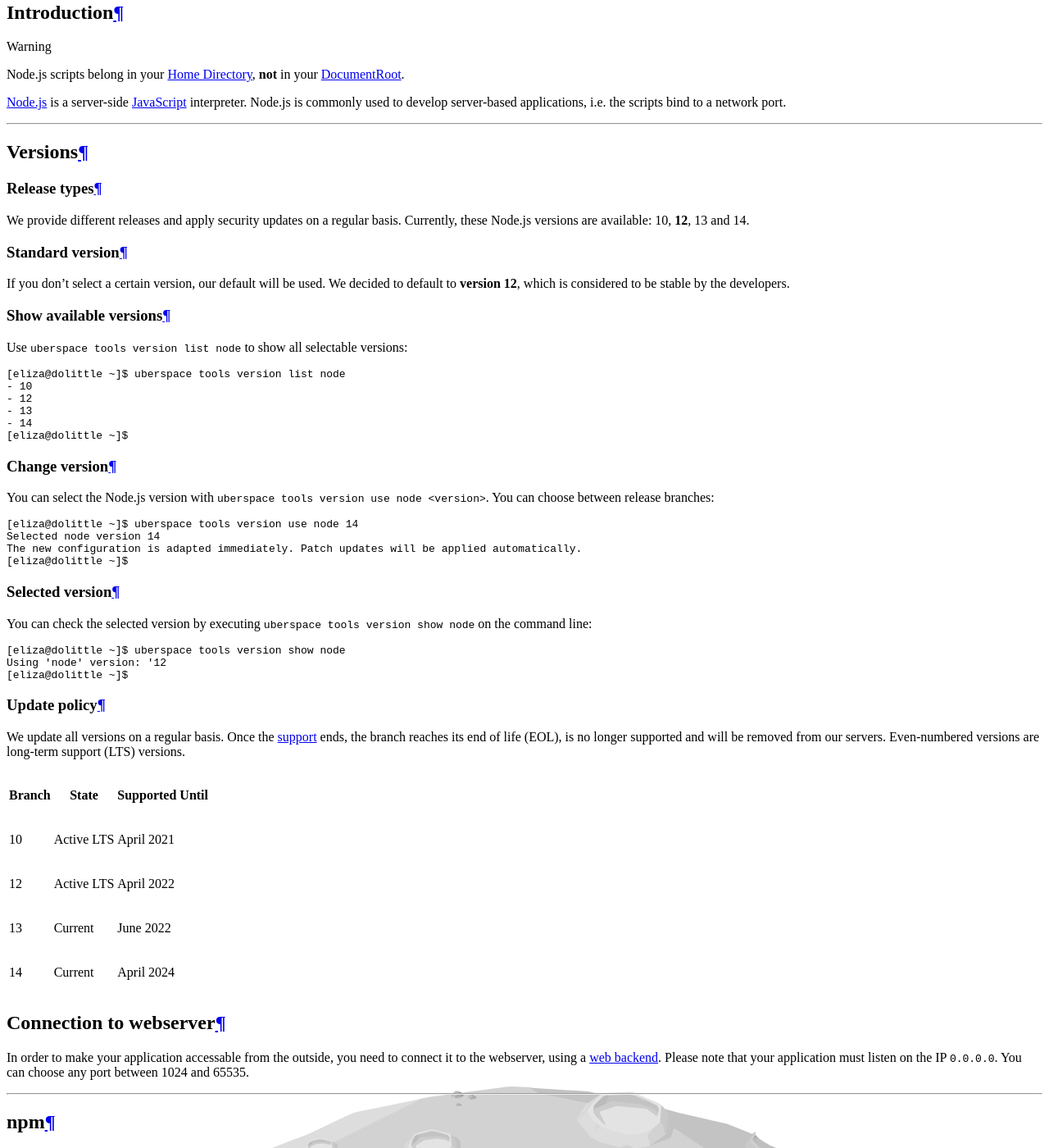
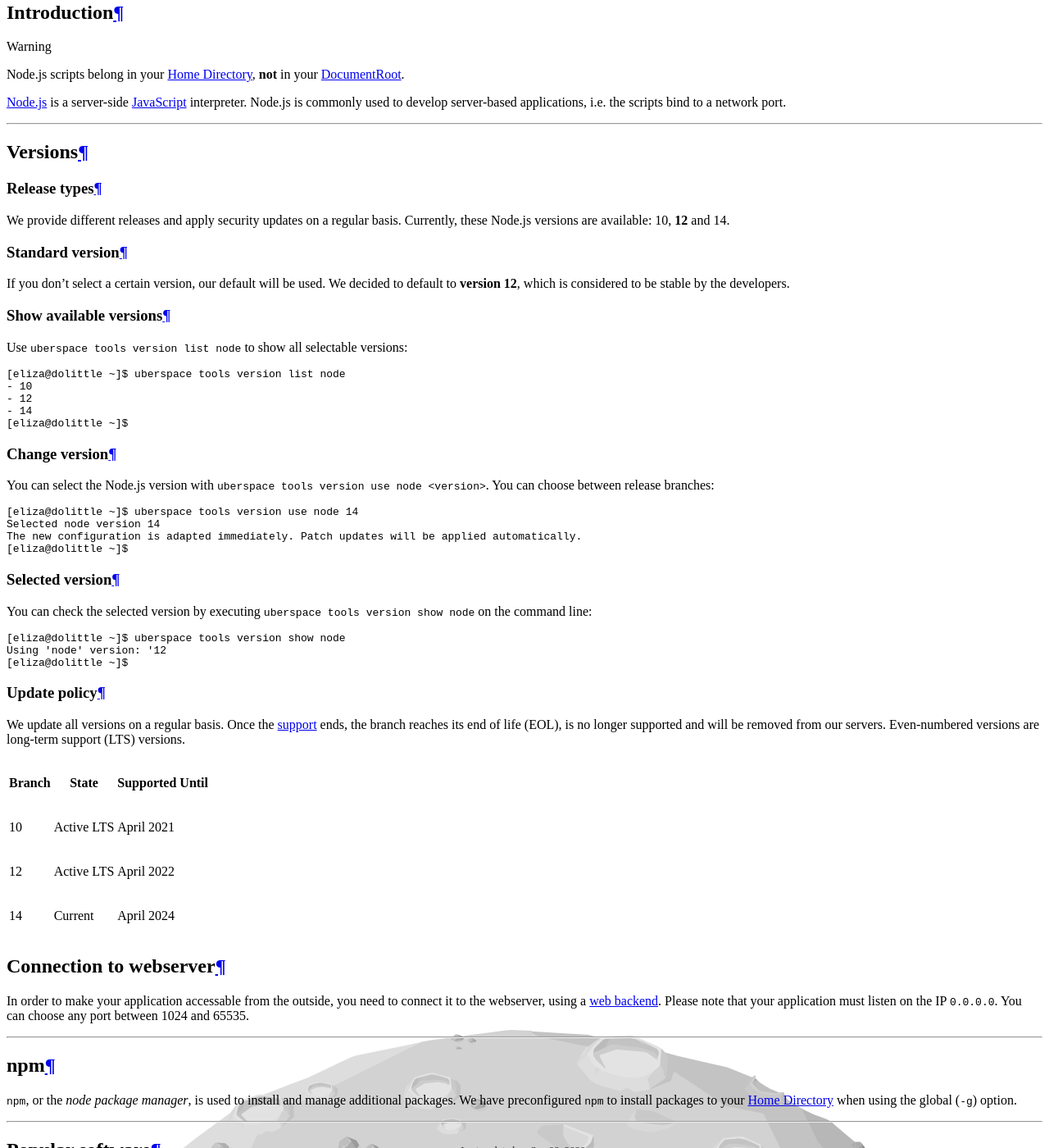
Before and after one commit to Uberspace/manual, a Sphinx documentation site: the page built from source/lang-nodejs.rst, in a window 1280 px wide and 1400 px high, scrolled down 1991 px. Shown: the whole window at 82% size. Built offline with Sphinx 7.4.7 and the Read the Docs theme 2.0.0, drawn with Linux system fonts in a browser that asks for light colours; pages that are not in the unit, such as notebooks, are missing from menus.

Commit message:
:fire: remove nodejs 13

```diff
--- a/source/lang-nodejs.rst
+++ b/source/lang-nodejs.rst
@@ -25,7 +25,7 @@
 Release types
 -------------
 
-We provide different releases and apply security updates on a regular basis. Currently, these Node.js versions are available: 10, **12**, 13 and 14.
+We provide different releases and apply security updates on a regular basis. Currently, these Node.js versions are available: 10, **12** and 14.
 
 Standard version
 ----------------
@@ -41,7 +41,6 @@
   [eliza@dolittle ~]$ uberspace tools version list node
   - 10
   - 12
-  - 13
   - 14
   [eliza@dolittle ~]$
 
@@ -81,8 +80,6 @@
 +--------+-------------------------+------------------+
 | 12     | Active LTS              | April 2022       |
 +--------+-------------------------+------------------+
-| 13     | Current                 | June 2022        |
-+--------+-------------------------+------------------+
 | 14     | Current                 | April 2024       |
 +--------+-------------------------+------------------+
 
```
